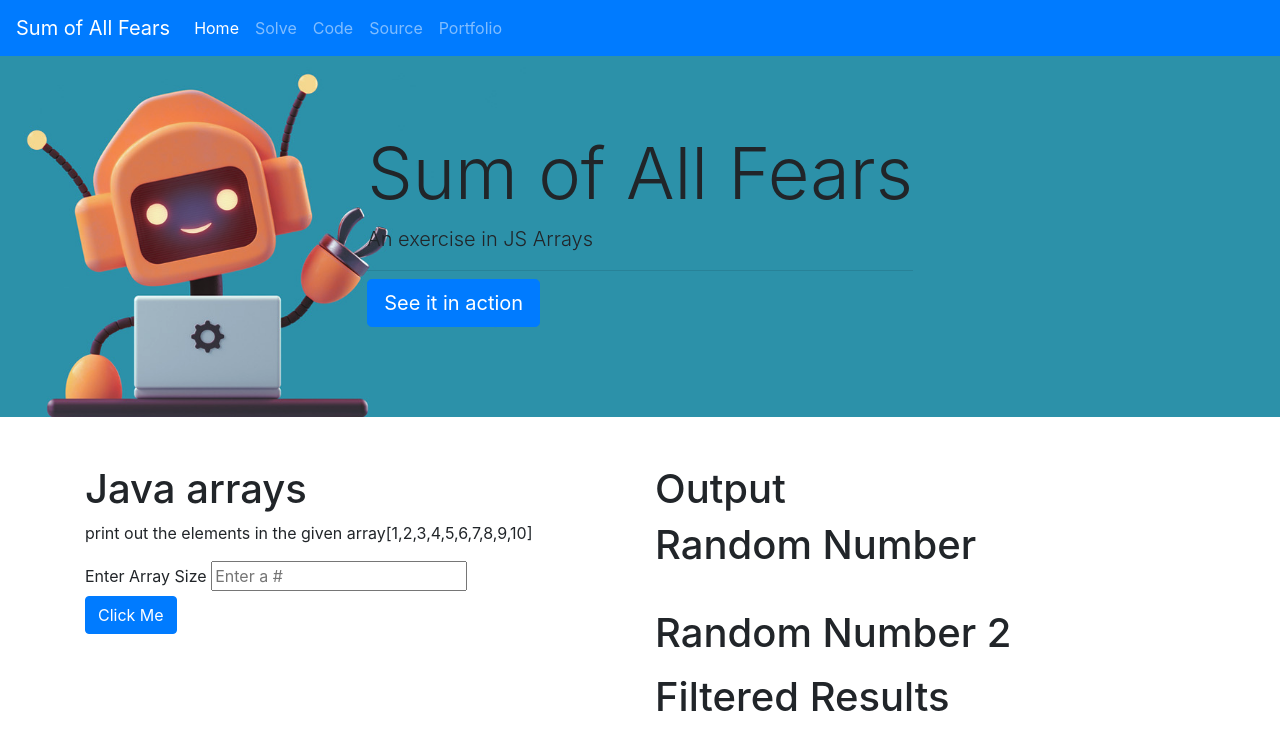
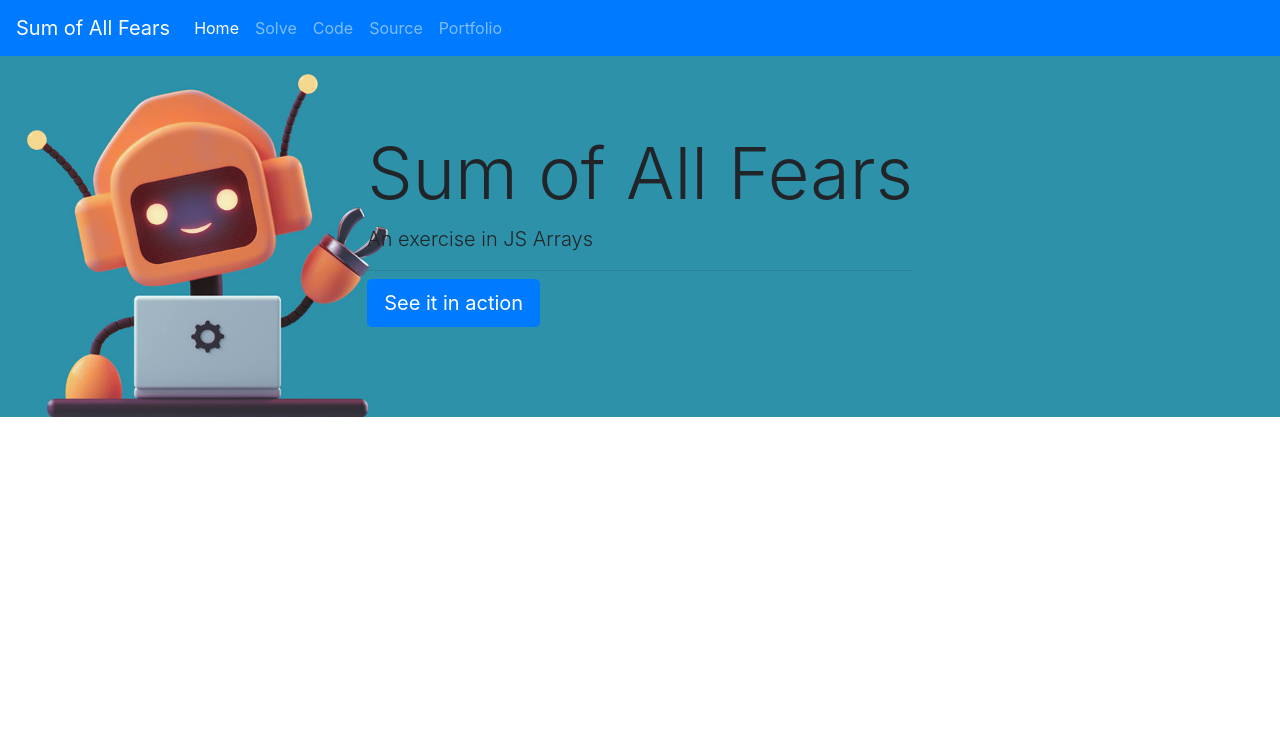
Before and after one commit to Issarray/sumOfAllFears, a plain HTML site: page index.html in a window 1280 px wide. Drawn offline with nearby package versions, Linux system fonts and the light colour scheme.

Commit message:
Commented out the index

```diff
--- a/index.html
+++ b/index.html
@@ -48,7 +48,7 @@
               </div>
           </div>
         </header>
-        <main class="container pt-3">
+        <!---<main class="container pt-3">
             <div class="row">
                 <div class="col-md">
                     <h1>Java arrays</h1>
@@ -68,7 +68,7 @@
                     <h1>Filtered Results</h1>
                     <p id="results3"></p>
                 </div>
-            </div>
+            </div>--->
         </main>
     <!-- Optional JavaScript -->
     <!-- jQuery first, then Popper.js, then Bootstrap JS -->
```
